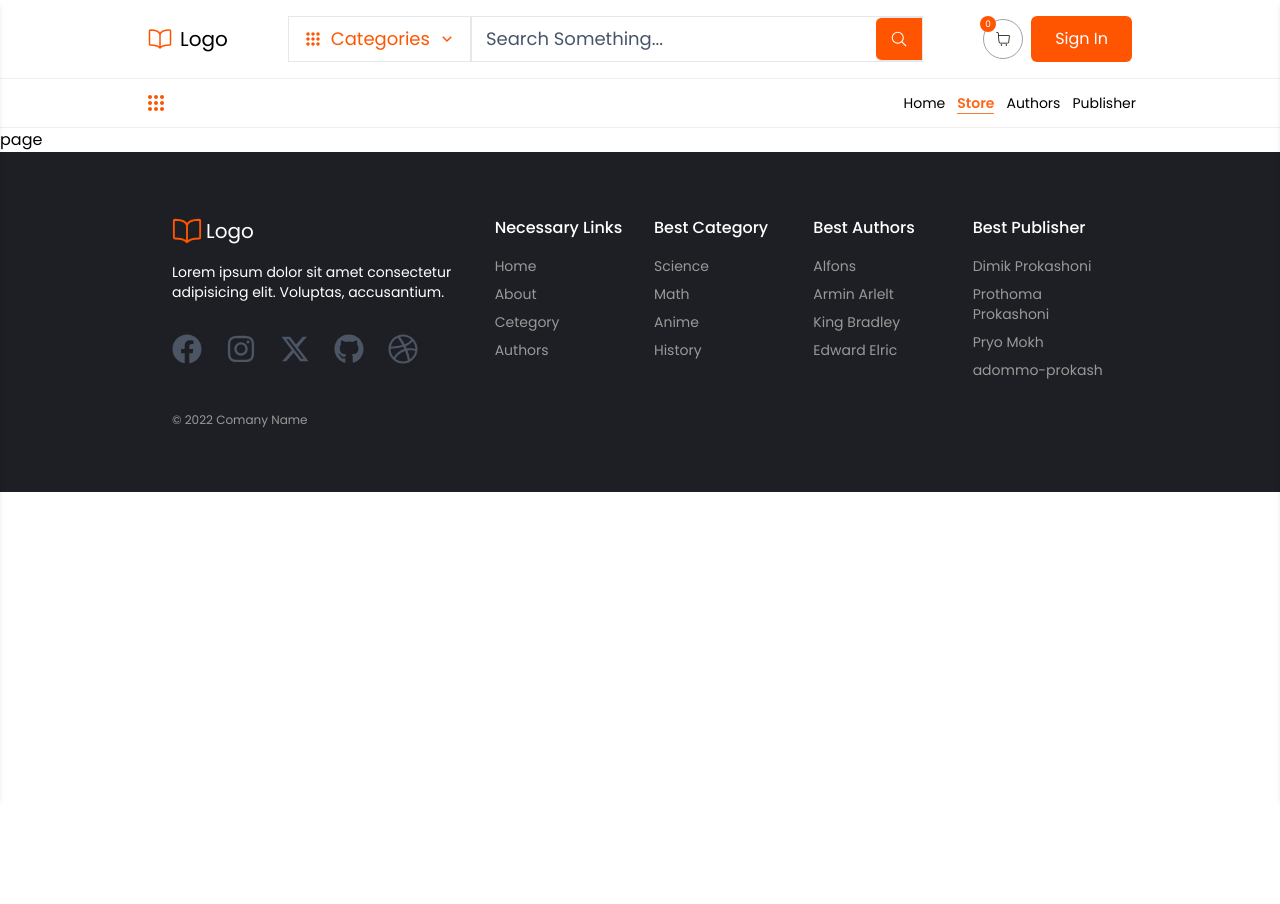
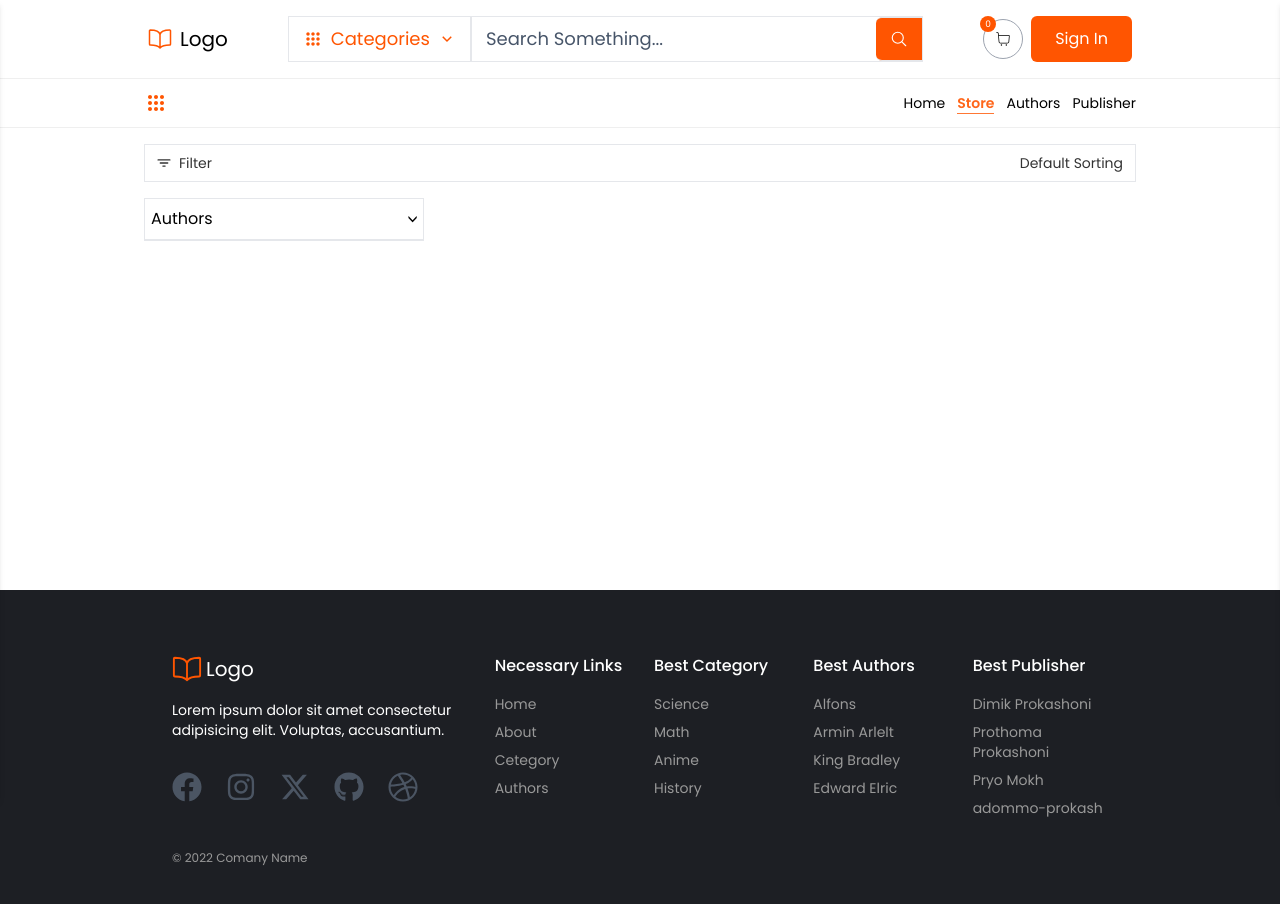
Before and after one commit to Tazri/book-shop, a Next.js app: page /books in a window 1280 px wide. Shown: the top 904 px of the page. Before the commit the page ends 800 px from the top, so only its background shows below. Built offline with nearby package versions, Linux system fonts and the light colour scheme.

Commit message:
add filter control

```diff
--- a/actions/serverActons.js
+++ b/actions/serverActons.js
@@ -1,5 +1,5 @@
 "use server";
 
 export async function topSearchAction(formData) {
-  console.log(Object.fromEntries([...formData.entries()]));
+  console.log(Object.fromEntries(formData.entries()));
 }
--- a/app/(main)/books/page.jsx
+++ b/app/(main)/books/page.jsx
@@ -1,5 +1,16 @@
-function BookPage() {
-  return <div>page</div>;
+import BooksControlPanel from "@/components/booksPage/BookControlPanel/BooksControlPanel";
+import FilterForm from "@/components/booksPage/FilterForm/FilterForm";
+
+function BookPage({ searchParams }) {
+  return (
+    <>
+      <BooksControlPanel searchParams={searchParams} />
+
+      <div className="container mx-auto">
+        <FilterForm />
+      </div>
+    </>
+  );
 }
 
 export default BookPage;
--- a/app/(main)/layout.js
+++ b/app/(main)/layout.js
@@ -1,3 +1,4 @@
+import { filterDrawerId } from "@/components/htmlIds/ids";
 import Footer from "@/components/shared/Footer/Footer";
 import Nav from "@/components/shared/Nav/Nav";
 import SecondNav from "@/components/shared/SecondNav/SecondNav";
--- /dev/null
+++ b/components/booksPage/BookControlPanel/BooksControlPanel.jsx
@@ -0,0 +1,70 @@
+"use client";
+import { IoFilter } from "react-icons/io5";
+import FilterDrawer from "./FilterDrawer";
+import { filterDrawerId } from "@/components/htmlIds/ids";
+import { useRouter } from "next/navigation";
+
+const sorting = {
+  default_sort: "Default Sorting",
+  sort_by_rating: "Sort By Rating",
+  sort_by_popularity: "Sort By Popularity",
+  sort_by_latest: "Sort By Latest",
+};
+
+function BooksControlPanel({ searchParams: propsSearchParams }) {
+  const router = useRouter();
+  const urlSearchParams = new URLSearchParams(propsSearchParams);
+
+  const sort = urlSearchParams.get("sort");
+
+  const selectedSort = sorting[sort] ? sorting[sort] : sorting.default_sort;
+
+  const handleSorting = (value) => {
+    urlSearchParams.set("sort", value);
+    const url = "/books?" + urlSearchParams.toString();
+    router.replace(url);
+  };
+
+  return (
+    <div className="container px-1 mx-auto my-4">
+      <div className="border py-2 px-3 flex justify-between text-[0.6rem] s185:text-xs s200:text-sm s240:text-base  duration-200 text-[#333333]">
+        {/** filter button */}
+        <label
+          htmlFor={filterDrawerId}
+          className="flex flex-wrap gap-1 s200:gap-2 items-center w-fit cursor-pointer"
+        >
+          <IoFilter /> Filter
+        </label>
+
+        {/* sorting option */}
+        <div>
+          <div className="group relative">
+            <button>{selectedSort}</button>
+
+            <div className="flex flex-col w-fit absolute left-1/2 -translate-x-1/2 top-[109%] bg-white px-3 py-2 border rounded-sm scale-y-0 group-hover:scale-y-100 duration-200 origin-top">
+              {Object.keys(sorting)?.map((sortOp, index) => {
+                return (
+                  <button
+                    onClick={() => handleSorting(sortOp)}
+                    className={`whitespace-nowrap text-start text-[0.6rem] s200:text-xs s240:text-sm my-0.5 duration-150 ${
+                      sorting[sortOp] === selectedSort
+                        ? "font-semibold pointer-events-none"
+                        : "hover:text-primary"
+                    }`}
+                    key={index + sortOp}
+                  >
+                    {sorting[sortOp]}
+                  </button>
+                );
+              })}
+            </div>
+          </div>
+        </div>
+      </div>
+
+      <FilterDrawer />
+    </div>
+  );
+}
+
+export default BooksControlPanel;
--- /dev/null
+++ b/components/booksPage/BookControlPanel/FilterDrawer.jsx
@@ -0,0 +1,41 @@
+"use client";
+import { filterDrawerId } from "@/components/htmlIds/ids";
+import { useRouter } from "next/navigation";
+import { useRef } from "react";
+
+function FilterDrawer() {
+  const router = useRouter();
+  const closeRef = useRef(null);
+
+  const handleClick = () => {
+    router.push("#close");
+    closeRef?.current?.click();
+  };
+  return (
+    <div>
+      <input
+        type="checkbox"
+        className="peer hidden"
+        ref={closeRef}
+        id={filterDrawerId}
+      />
+
+      <label
+        htmlFor={filterDrawerId}
+        className="fixed top-0 left-0 h-full w-full bg-black opacity-0 pointer-events-none duration-200 peer-checked:opacity-30 peer-checked:pointer-events-auto"
+      ></label>
+
+      <div className="bg-white fixed right-0 top-0 h-full w-44 duration-200 translate-x-full peer-checked:translate-x-0">
+        main content
+        <button
+          onClick={handleClick}
+          className="bg-primary text-white py-2 px-3"
+        >
+          close
+        </button>
+      </div>
+    </div>
+  );
+}
+
+export default FilterDrawer;
--- /dev/null
+++ b/components/booksPage/FilterForm/FilterForm.jsx
@@ -0,0 +1,26 @@
+const authorDropDownId = "author-drop-down-id";
+
+function FilterForm() {
+  return (
+    <div className="w-fit min-w-72 px-1 my-2 min-h-96">
+      <div>
+        <input id={authorDropDownId} className="peer hidden" type="checkbox" />
+
+        <label
+          htmlFor={authorDropDownId}
+          after={">"}
+          className="flex justify-between items-center after:content-[attr(after)] after:text-lg after:duration-200 after:rotate-90 peer-checked:after:-rotate-90 select-none cursor-pointer border p-1.5"
+        >
+          Authors
+        </label>
+        <ul className="border-b border-x p-0 peer-checked:p-1.5 h-0 peer-checked:h-auto duration-200 origin-top overflow-hidden">
+          <li>Ans Anonymo</li>
+          <li>Arrobeen</li>
+          <li>Sirious</li>
+        </ul>
+      </div>
+    </div>
+  );
+}
+
+export default FilterForm;
--- /dev/null
+++ b/components/formComponent/CheckBox.jsx
@@ -0,0 +1,26 @@
+import { IoIosCheckbox } from "react-icons/io";
+import { MdOutlineCheckBoxOutlineBlank } from "react-icons/md";
+
+function CheckBox({ children, value, name }) {
+  return (
+    <label
+      className="py-2 px-3 border border-gray-100  text-gray-500 duration-100 first:rounded-t-md last:rounded-b-md cursor-pointer gap-2 flex items-center capitalize select-none"
+      htmlFor={"nav-category-" + value}
+    >
+      <span className="relative overflow-hidden">
+        <input
+          type="checkbox"
+          className="peer hidden"
+          name={name}
+          value={value}
+          id={"nav-category-" + value}
+        />
+        <MdOutlineCheckBoxOutlineBlank className="peer-checked:text-primary" />
+        <IoIosCheckbox className="absolute top-full left-0 peer-checked:-translate-y-full duration-200 text-primary" />
+      </span>
+      {children}
+    </label>
+  );
+}
+
+export default CheckBox;
--- a/components/htmlIds/ids.js
+++ b/components/htmlIds/ids.js
@@ -2,3 +2,4 @@ export const categoryDrawerId = "category-side-drawer-id";
 export const menuDrawerId = "menu-drawer-id";
 export const searchModalId = "search-modal-id";
 export const cartDrawerId = "cart-drawer-id";
+export const filterDrawerId = "filter-drawer-id";
--- a/tailwind.config.js
+++ b/tailwind.config.js
@@ -19,6 +19,7 @@ module.exports = {
       },
       screens: {
         s185: "185px",
+        s200: "200px",
         s220: "s220",
         s240: "s240",
         s250: "s250",
```
Also changed, not shown: helper/server.js (added, +7 -0 lines).
